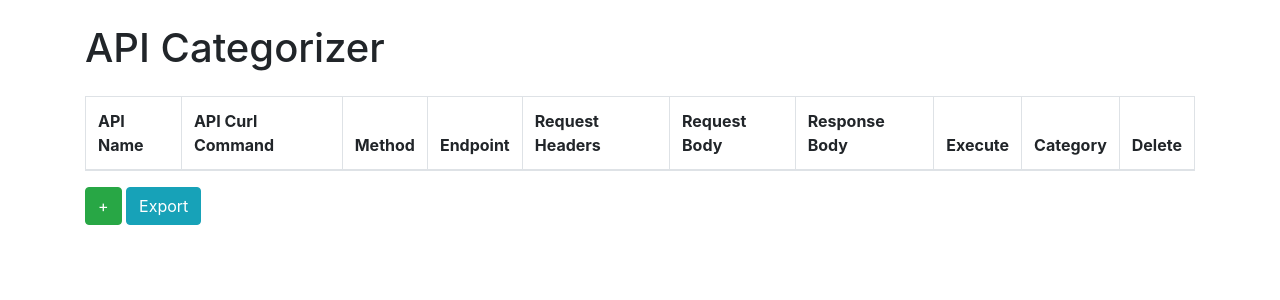
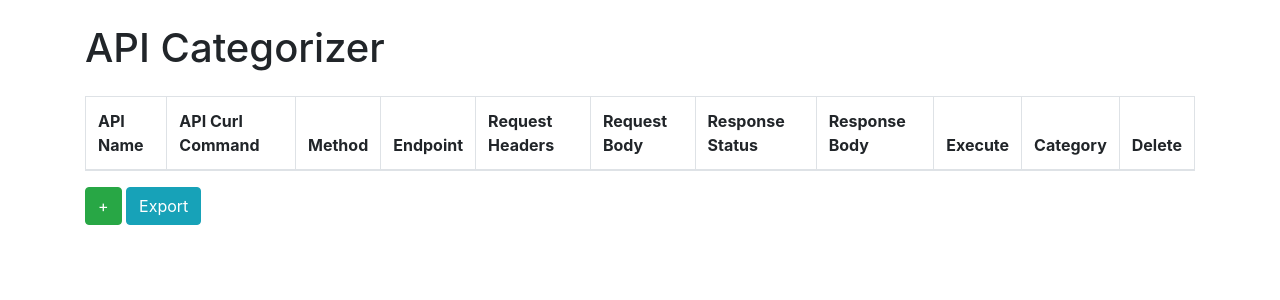
Before and after one commit to motiedivya/apiCategorizer, a Flask app: page / in a window 1280 px wide. Shown: the top 300 px of the page. Run offline with Flask 3, Linux system fonts and the light colour scheme; lists and menus that the app fills with data are empty; some libraries are stand-ins or nearby versions.

Commit message:
Add Automatically pick up from curl command Feature

```diff
--- a/app.py
+++ b/app.py
@@ -1,9 +1,10 @@
 from flask import Flask, render_template, request, jsonify, send_file
 import subprocess
 import time
+import shlex
+import io
 from reportlab.lib.pagesizes import letter
 from reportlab.pdfgen import canvas
-import io
 
 app = Flask(__name__)
 app.config['SECRET_KEY'] = 'your_secret_key'
@@ -19,7 +20,8 @@ def execute_curl(curl_command):
     total_time = end_time - start_time
     response = result.stdout.decode('utf-8')
     data_size = len(result.stdout)
-    return total_time, data_size, response
+    response_status = result.returncode
+    return total_time, data_size, response_status, response
 
 # Function to categorize API
 def categorize_api(total_time, data_size):
@@ -33,6 +35,29 @@ def categorize_api(total_time, data_size):
     else:
         return "Heavy"
 
+# Function to parse curl command
+def parse_curl_command(curl_command):
+    args = shlex.split(curl_command)
+    method = 'GET'
+    endpoint = ''
+    headers = {}
+    data = ''
+
+    for i, arg in enumerate(args):
+        if arg == '-X' and i + 1 < len(args):
+            method = args[i + 1]
+        elif arg.startswith('http'):
+            endpoint = arg
+        elif arg == '-H' and i + 1 < len(args):
+            header = args[i + 1].split(':', 1)
+            if len(header) == 2:
+                headers[header[0].strip()] = header[1].strip()
+        elif arg == '--data' and i + 1 < len(args):
+            data = args[i + 1]
+
+    headers_str = '\n'.join([f"{k}: {v}" for k, v in headers.items()])
+    return method, endpoint, headers_str, data
+
 @app.route('/')
 def index():
     return render_template('index.html', apis=apis)
@@ -41,20 +66,18 @@ def index():
 def execute():
     index = int(request.form['index'])
     curl_command = apis[index]['curl']
-    total_time, data_size, response = execute_curl(curl_command)
+    total_time, data_size, response_status, response = execute_curl(curl_command)
     category = categorize_api(total_time, data_size)
     apis[index]['category'] = category
-    return jsonify(index=index, category=category, time=total_time, size=data_size)
+    apis[index]['response_status'] = response_status
+    apis[index]['response_body'] = response
+    return jsonify(index=index, category=category, response_status=response_status, response_body=response)
 
 @app.route('/add_api', methods=['POST'])
 def add_api():
     api_name = request.form['api_name']
     curl_command = request.form['curl_command']
-    method = request.form['method']
-    endpoint = request.form['endpoint']
-    request_headers = request.form['request_headers']
-    request_body = request.form['request_body']
-    response_body = request.form['response_body']
+    method, endpoint, request_headers, request_body = parse_curl_command(curl_command)
     apis.append({
         'name': api_name,
         'curl': curl_command,
@@ -62,7 +85,8 @@ def add_api():
         'endpoint': endpoint,
         'request_headers': request_headers,
         'request_body': request_body,
-        'response_body': response_body,
+        'response_status': '',
+        'response_body': '',
         'category': ''
     })
     return jsonify(apis=apis)
@@ -100,6 +124,8 @@ def export():
         pdf.drawString(30, y, f"Request Headers: {api['request_headers']}")
         y -= 15
         pdf.drawString(30, y, f"Request Body: {api['request_body']}")
+        y -= 15
+        pdf.drawString(30, y, f"Response Status: {api['response_status']}")
         y -= 15
         pdf.drawString(30, y, f"Response Body: {api['response_body']}")
         y -= 15
--- a/templates/index.html
+++ b/templates/index.html
@@ -29,6 +29,7 @@
                     <th>Endpoint</th>
                     <th>Request Headers</th>
                     <th>Request Body</th>
+                    <th>Response Status</th>
                     <th>Response Body</th>
                     <th>Execute</th>
                     <th>Category</th>
@@ -44,6 +45,7 @@
                     <td>{{ api.endpoint }}</td>
                     <td>{{ api.request_headers }}</td>
                     <td>{{ api.request_body }}</td>
+                    <td>{{ api.response_status }}</td>
                     <td>{{ api.response_body }}</td>
                     <td><button class="btn btn-primary" onclick="executeApi({{ loop.index0 }})">Execute</button></td>
                     <td id="category-{{ loop.index0 }}">{{ api.category }}</td>
@@ -142,6 +101,9 @@
             }).then(response => response.json())
             .then(data => {
                 document.getElementById(`category-${data.index}`).innerText = data.category;
+                const apiRow = document.querySelectorAll(`#api-table-body tr`)[data.index];
+                apiRow.cells[6].innerText = data.response_status;
+                apiRow.cells[7].innerText = data.response_body;
             });
         }
 
@@ -152,20 +114,10 @@
         function addApi() {
             const apiName = document.getElementById('apiName').value;
             const curlCommand = document.getElementById('curlCommand').value;
-            const method = document.getElementById('method').value;
-            const endpoint = document.getElementById('endpoint').value;
-            const requestHeaders = document.getElementById('requestHeaders').value;
-            const requestBody = document.getElementById('requestBody').value;
-            const responseBody = document.getElementById('responseBody').value;
             if (apiName && curlCommand) {
                 const formData = new FormData();
                 formData.append('api_name', apiName);
                 formData.append('curl_command', curlCommand);
-                formData.append('method', method);
-                formData.append('endpoint', endpoint);
-                formData.append('request_headers', requestHeaders);
-                formData.append('request_body', requestBody);
-                formData.append('response_body', responseBody);
                 fetch('/add_api', {
                     method: 'POST',
                     body: formData
@@ -182,6 +134,7 @@
                             <td>${api.endpoint}</td>
                             <td>${api.request_headers}</td>
                             <td>${api.request_body}</td>
+                            <td>${api.response_status}</td>
                             <td>${api.response_body}</td>
                             <td><button class="btn btn-primary" onclick="executeApi(${index})">Execute</button></td>
                             <td id="category-${index}">${api.category}</td>
@@ -213,6 +166,7 @@
                         <td>${api.endpoint}</td>
                         <td>${api.request_headers}</td>
                         <td>${api.request_body}</td>
+                        <td>${api.response_status}</td>
                         <td>${api.response_body}</td>
                         <td><button class="btn btn-primary" onclick="executeApi(${index})">Execute</button></td>
                         <td id="category-${index}">${api.category}</td>
```
Also changed, not shown: other parts of templates/index.html (+0 -43 lines). Lines whose indentation alone changed are shown as unchanged.
